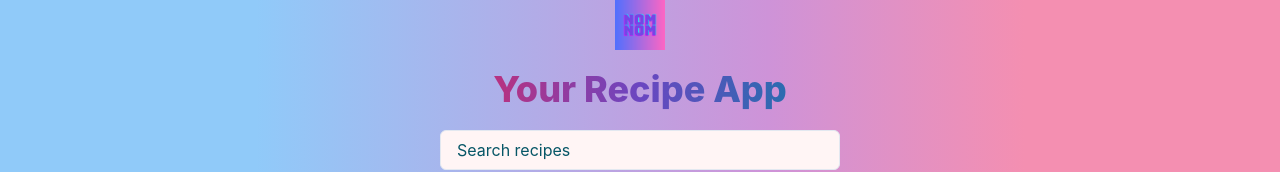
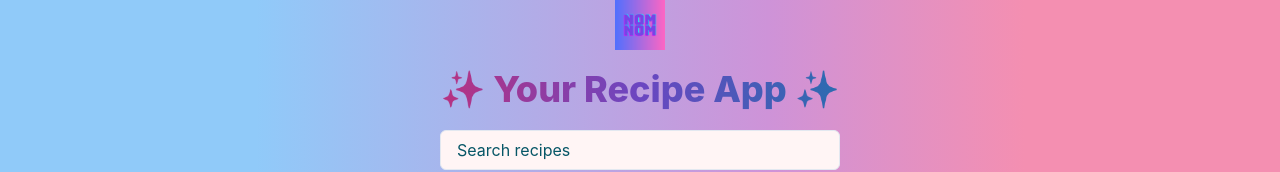
Before and after one commit to codekater/react-basics-project, a React (Vite) app: page / in a window 1280 px wide. Shown: the top 172 px of the page. Built offline with nearby package versions, Linux system fonts and the light colour scheme.

Commit message:
add emoji

```diff
--- a/src/pages/RecipeListPage.jsx
+++ b/src/pages/RecipeListPage.jsx
@@ -35,9 +35,8 @@ export const RecipeListPage = ({ recipes, clickFn }) => {
               bgGradient="linear(to-l, blue.600, purple.600, pink.600)"
               bgClip="text"
               fontWeight="extrabold"
-              textShadow="1px 1px blue.600"
             >
-              Your Recipe App
+              ✨ Your Recipe App ✨
             </Heading>
           </Center>
           <Center>
```
